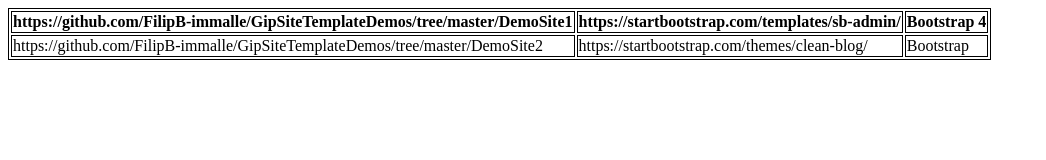
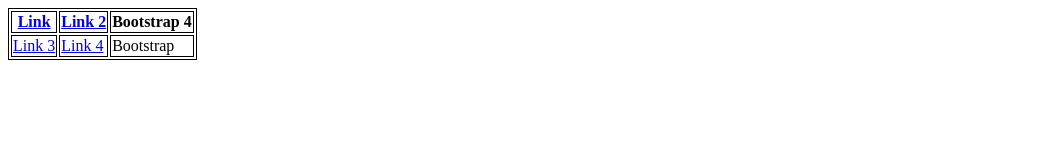
Before and after one commit to FilipB-immalle/GipSiteTemplateDemos, a plain HTML site: page index.html in a window 1280 px wide. Shown: the whole page, without its empty margins (0-1046 px from the left). Drawn offline with Linux system fonts and the light colour scheme.

Commit message:
links maken

```diff
--- a/index.html
+++ b/index.html
@@ -11,13 +11,13 @@
    <body>
       <table>
          <tr>
-            <th><a>https://github.com/FilipB-immalle/GipSiteTemplateDemos/tree/master/DemoSite1</a></th>
-            <th><a>https://startbootstrap.com/templates/sb-admin/</a></th>
+            <th><a href="https://github.com/FilipB-immalle/GipSiteTemplateDemos/tree/master/DemoSite1">Link</a></th>
+            <th><a href="https://startbootstrap.com/templates/sb-admin/">Link 2</a></th>
             <th>Bootstrap 4</th>
          </tr>
          <tr>
-            <td><a>https://github.com/FilipB-immalle/GipSiteTemplateDemos/tree/master/DemoSite2</a></td>
-            <td><a>https://startbootstrap.com/themes/clean-blog/</a></td>
+            <td><a href="https://github.com/FilipB-immalle/GipSiteTemplateDemos/tree/master/DemoSite2">Link 3</a></td>
+            <td><a href="https://startbootstrap.com/themes/clean-blog/">Link 4</a></td>
             <td>Bootstrap</td>
          </tr>
       </table>
```
